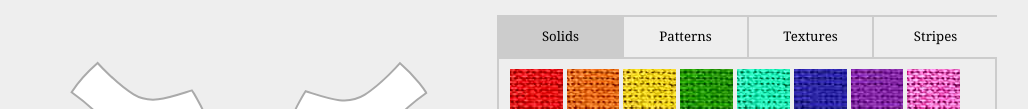
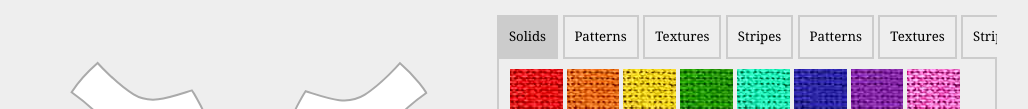
Before and after one commit to ccmadrid/offthedome, a plain HTML site: page home.html in a window 1280 px wide. Shown: the part 1285-1394 px from the top of the page, without its empty margins (143-1171 px from the left). Drawn offline with nearby package versions, Linux system fonts and the light colour scheme; some packages are replaced by stand-ins of ours; a script that the page names is missing.

Commit message:
testing scrollbar

```diff
--- a/css/main.css
+++ b/css/main.css
@@ -363,12 +363,14 @@ body{
 	position: absolute;
 	left: 2em;
 	top: 50%;
+	z-index: 1000;
 }
 
 .right-btn {
 	position: absolute;
 	right: 2em;
 	top: 50%;
+	z-index: 100;
 }
 /*============================================================================*/
 /*================================PANEL PICKER================================*/
@@ -418,34 +420,35 @@ body{
 
 .tabs {
 	list-style: none;
+	padding: 0;
+	margin: 0;
+	width: 1000%;
 }
 
 .tabs li {
+	display: inline-block;
 	text-align: center;
 	display: inline;
 	padding: 0 auto;
+	width: 5em;
+	margin: 0;
 }
 
 .tabs a {
-	display: block;
-	padding: 0.75em 0;
-	border-top: solid 2px #ccc;
-	border-bottom: solid 2px #ccc;
-	border-left: solid 2px #ccc;
-	border-right: solid 2px #ccc;
-	width: 100%;
+	display: inline-block;
+	padding: 0.75em;
+	border: solid 2px #ccc;
 	text-decoration: none;
 	color: #000;
-	border-right-width: 0px;
 	font-size: 0.75em;
+	margin: 0;
+
 }
 
-.tabs:last-child {
-	border: solid 2px #ccc;
-}
-
-.tab-swatches {
-
+.tabs-bar {
+width: 100%;
+overflow: hidden;
+overflow-x: scroll;
 }
 
 .5panel {
--- a/home.html
+++ b/home.html
@@ -182,13 +182,23 @@
 		<div class="picker-menu unit unit-xs-1 unit-s-1-2">
 
 			<div class="picker-ui">
-
-				<ul class="tabs grid">
-					<li class="unit unit-xs-1-4"><a class="js-current" href="#tab-1">Solids</a></li>
-					<li class="unit unit-xs-1-4"><a href="#tab-2">Patterns</a></li>
-					<li class="unit unit-xs-1-4"><a href="#tab-3">Textures</a></li>
-					<li class="unit unit-xs-1-4"><a href="#tab-4">Stripes</a></li>
-				</ul><!--swatch tabs end-->
+				<div class="tabs-bar">
+					<ul class="tabs">
+						<li class=""><a class="js-current" href="#tab-1">Solids</a></li>
+						<li class=""><a href="#tab-2">Patterns</a></li>
+						<li class=""><a href="#tab-3">Textures</a></li>
+						<li class=""><a href="#tab-4">Stripes</a></li>
+						<li class=""><a href="#tab-2">Patterns</a></li>
+						<li class=""><a href="#tab-3">Textures</a></li>
+						<li class=""><a href="#tab-4">Stripes</a></li>
+						<li class=""><a href="#tab-2">Patterns</a></li>
+						<li class=""><a href="#tab-3">Textures</a></li>
+						<li class=""><a href="#tab-4">Stripes</a></li>
+						<li class=""><a href="#tab-2">Patterns</a></li>
+						<li class=""><a href="#tab-3">Textures</a></li>
+						<li class=""><a href="#tab-4">Stripes</a></li>
+					</ul><!--swatch tabs end-->
+				</div>
 
 				<div class="tab-swatches">
 
--- a/js/picker.js
+++ b/js/picker.js
@@ -60,10 +60,7 @@ $swatch.on('click', 'a', function (e) {
 			+ ' / side-left: ' + $sideLeft.attr('data-colour')
 			+ ' / side-right: ' + $sideRight.attr('data-colour')
 			+ ' / front: ' + $front.attr('data-colour'));
-
-
 	}
-
 });
 
 $reset.on('click', 'a', function (e) {
```
